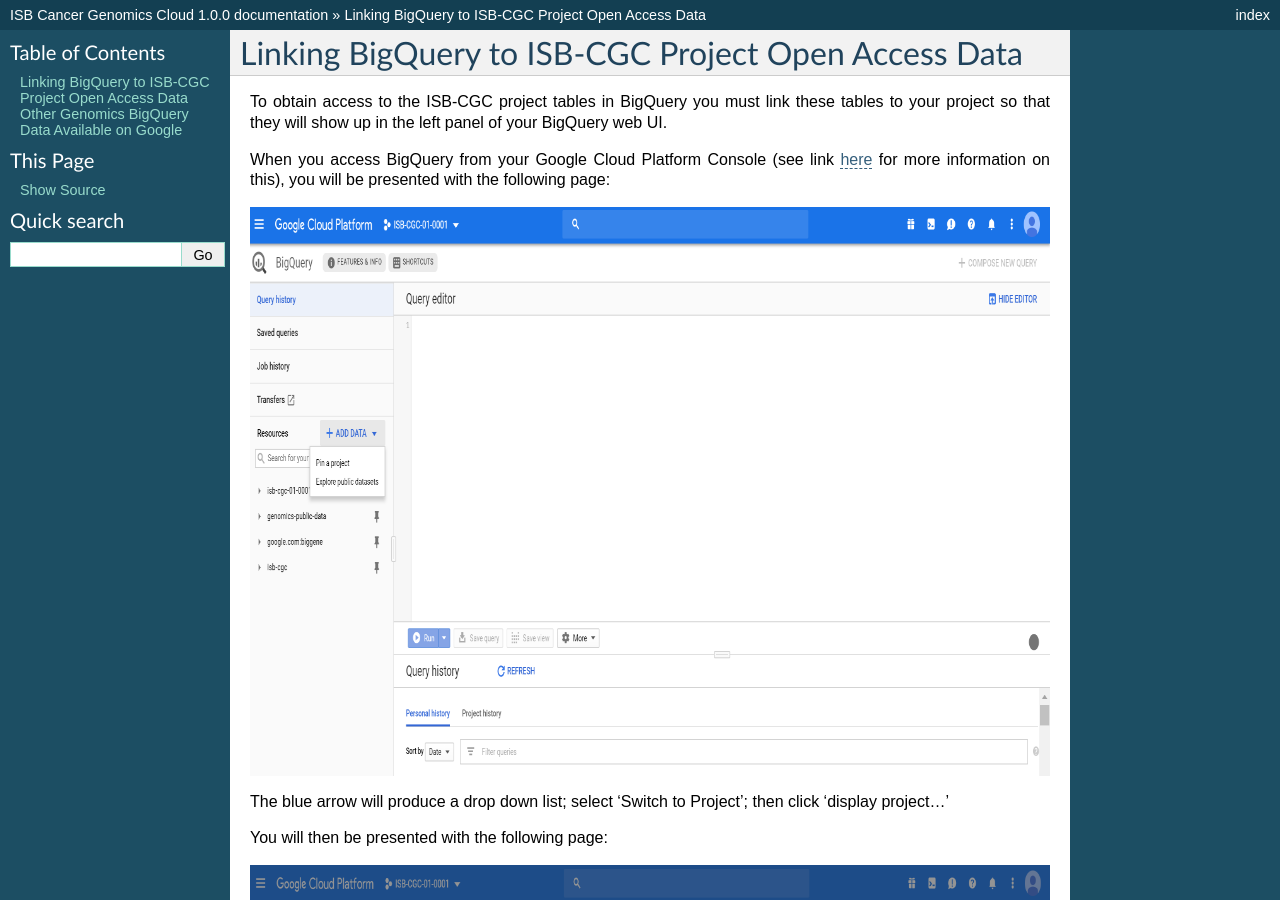
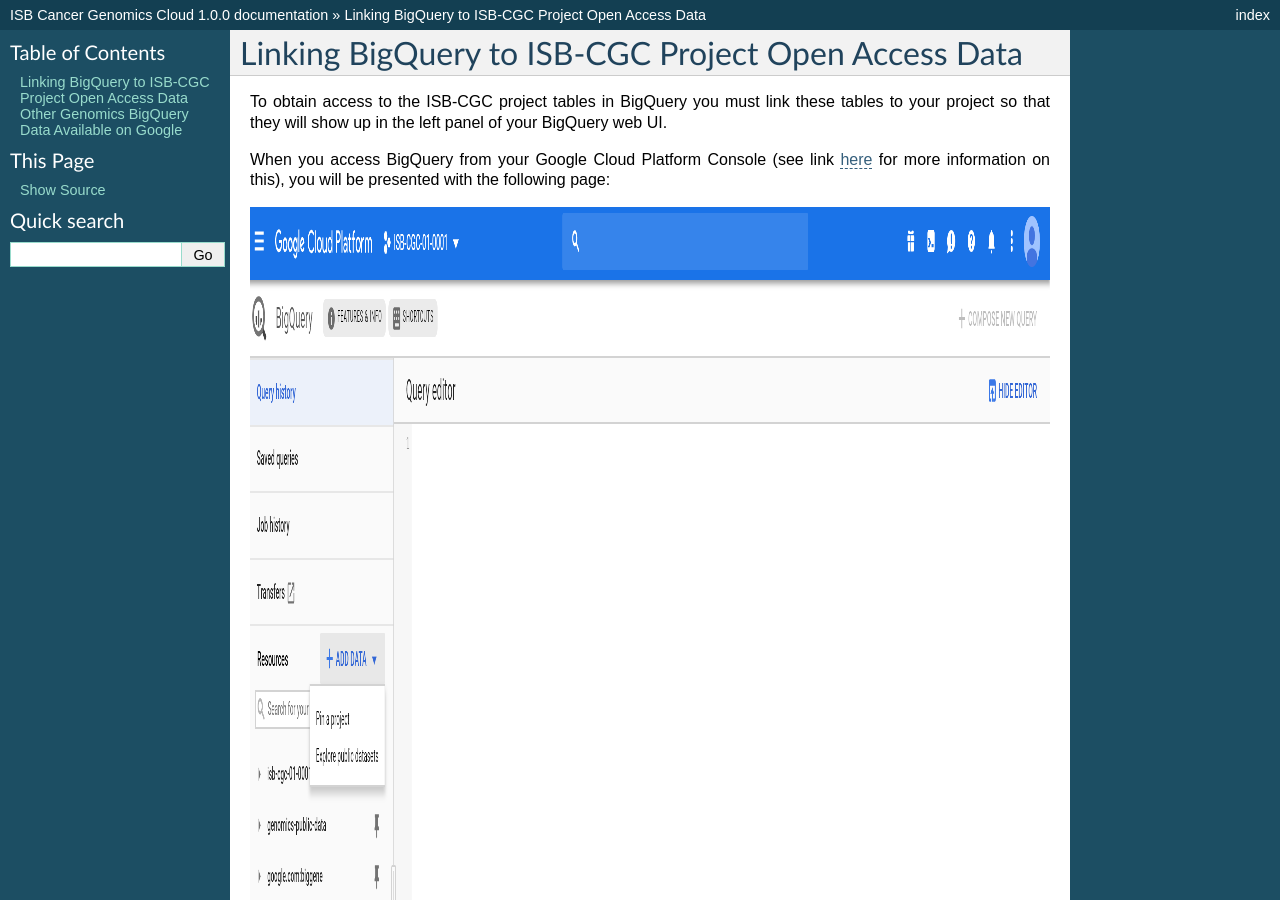
Before and after one commit to isb-cgc/readthedocs, a Sphinx documentation site: the page built from docs/source/sections/progapi/bigqueryGUI/LinkingBigQueryToIsb-cgcProject.rst, in a window 1280 px wide and 900 px high. Built offline with Sphinx 7.4.7, drawn with Linux system fonts in a browser that asks for light colours; pages that are not in the unit, such as notebooks, are missing from menus.

Commit message:
changed scale

```diff
--- a/docs/source/sections/progapi/bigqueryGUI/LinkingBigQueryToIsb-cgcProject.rst
+++ b/docs/source/sections/progapi/bigqueryGUI/LinkingBigQueryToIsb-cgcProject.rst
@@ -7,7 +7,7 @@
 When you access BigQuery from your Google Cloud Platform Console (see link `here <HowToAccessBigQueryFromTheGoogleCloudPlatform.html>`_ for more information on this), you will be presented with the following page:
 
 .. image:: BlueArrowDropdown.PNG
-   :scale: 50
+   :scale: 100
    :align: center
 
 The blue arrow will produce a drop down list; select 'Switch to Project'; then click 'display project...'
@@ -15,19 +15,19 @@
 You will then be presented with the following page:
 
 .. image:: SearchProjectSection.PNG
-   :scale: 50
+   :scale: 100
    :align: center
 
 As shown in the image above you will need to type in "isb-cgc" in the project id and then click okay.
 
 .. image:: isb-cgc_pinned.PNG
-   :scale: 50
+   :scale: 100
    :align: center
 
 Once this has been completed you will see all of the BigQuery datasets made public by the ISB-CGC project on the left hand side above public data sets (see screenshot below).
 
 .. image:: ISB-CGCBiqQueryDatasets.png
-   :scale: 50
+   :scale: 100
    :align: center
 
 ================================================
```
